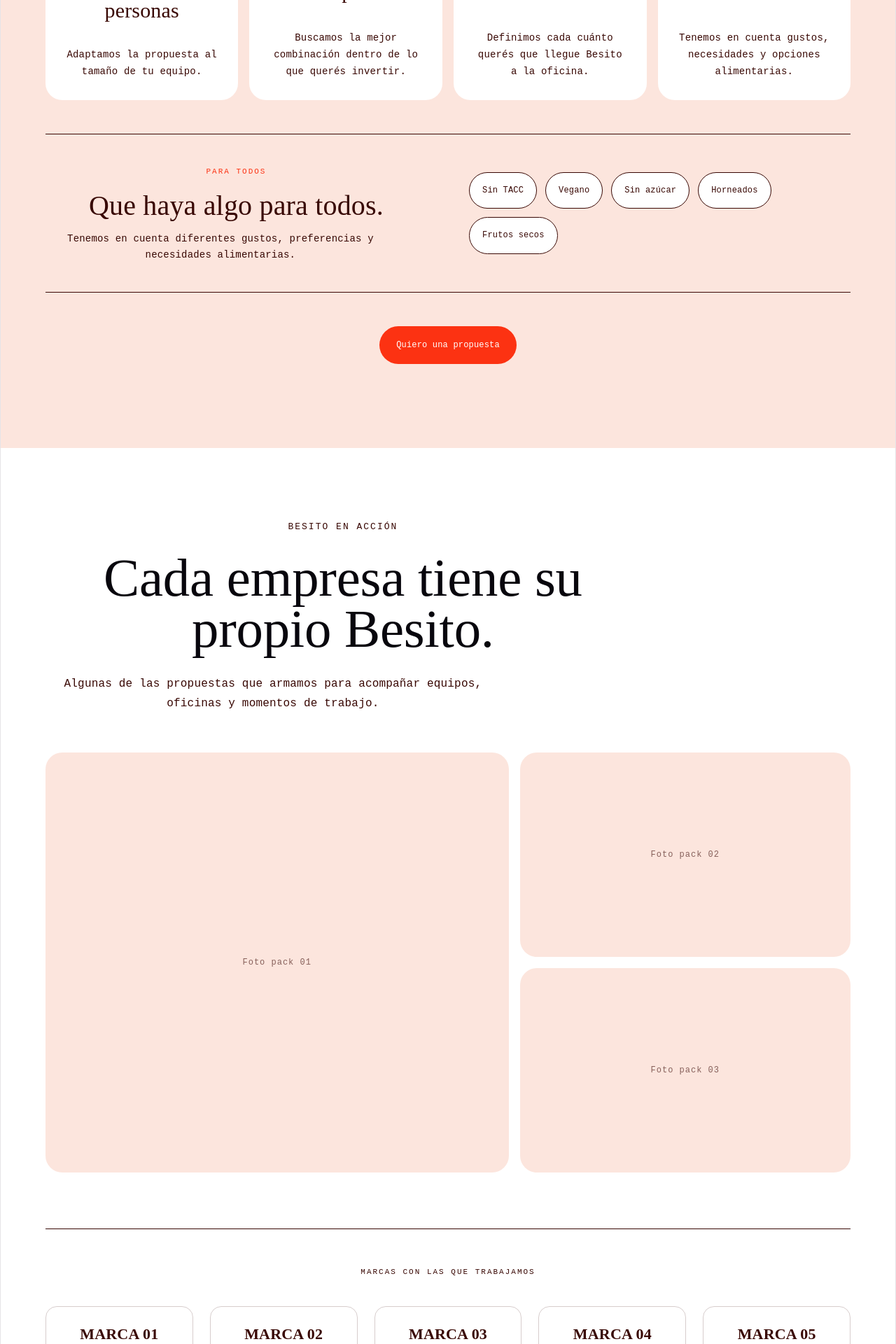
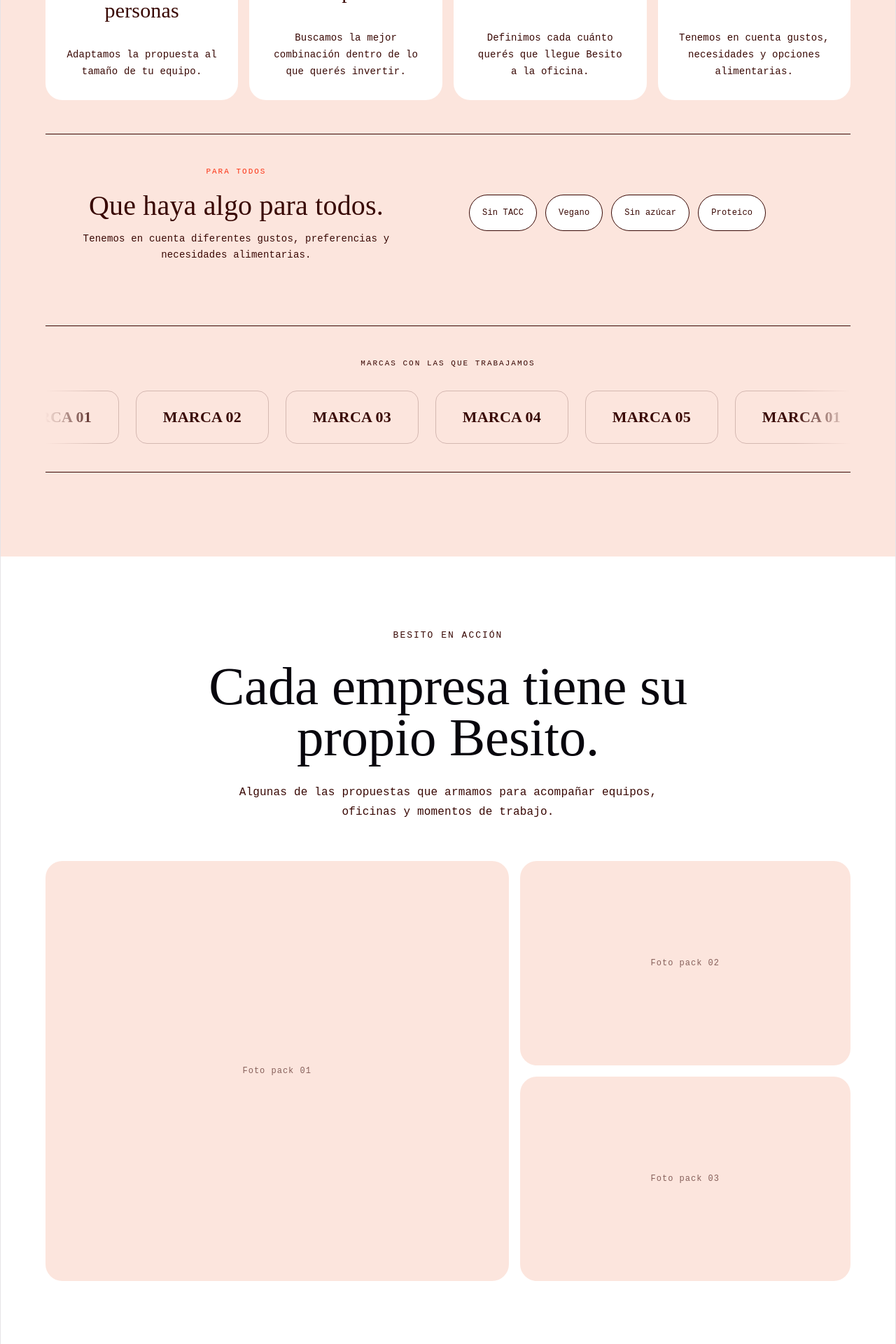
Before and after one commit to nicolasaurora/project-besito, a React (Vite) app: page / in a window 1280 px wide. Shown: the part 2894-4814 px from the top of the page at 70% size. Built offline with nearby package versions, Linux system fonts and the light colour scheme; a web font is replaced by a local one.

Commit message:
Incorporamos animaciones nuevas, centralizamos textos de diferentes componentes

```diff
--- a/src/App.css
+++ b/src/App.css
@@ -103,9 +103,9 @@ a {
 }
 
 .navbar-button:hover {
-  transform: translateY(-1px);
+  transform: translateY(-3px);
   background-color: #e92c0e;
-  box-shadow: 0 5px 12px rgba(252, 50, 18, 0.22);
+  box-shadow: 5px 5px 0 var(--color-primary);
 }
 
 
@@ -202,6 +202,7 @@ a {
 
   text-decoration: none;
   font-size: 12px;
+  transition: transform 0.25s ease, box-shadow 0.25s ease, background-color 0.25s ease, color 0.25s ease;
 }
 
 .hero-button-primary {
@@ -209,9 +210,28 @@ a {
   color: var(--color-white);
 }
 
+.hero-button-primary:hover {
+  transform: translateY(-3px);
+  background-color: #e92c0e;
+  box-shadow: 5px 5px 0 var(--color-primary);
+}
+
 .hero-button-secondary {
   border: 1px solid var(--color-primary);
   color: var(--color-primary);
+}
+
+.hero-button-secondary:hover {
+  transform: translateY(-3px);
+  background-color: var(--color-primary);
+  color: var(--color-white);
+  box-shadow: 5px 5px 0 var(--color-lavender);
+}
+
+.hero-button-primary:focus-visible,
+.hero-button-secondary:focus-visible {
+  outline: 2px solid var(--color-primary);
+  outline-offset: 4px;
 }
 
 .hero-image {
@@ -663,7 +683,8 @@ a {
 
 .packs-header {
   max-width: 850px;
-  margin-bottom: 80px;
+  margin: 0 auto 80px;
+  text-align: center;
 }
 
 .packs-eyebrow {
@@ -684,6 +705,7 @@ a {
 
 .packs-header p {
   max-width: 650px;
+  margin-inline: auto;
 
   font-size: 18px;
   line-height: 1.7;
@@ -708,6 +730,7 @@ a {
   background-color: var(--color-white);
 
   border-radius: 24px;
+
 }
 
 .pack-card span {
@@ -760,7 +783,6 @@ a {
   align-items: center;
 
   border-top: 1px solid var(--color-primary);
-  border-bottom: 1px solid var(--color-primary);
 }
 
 .packs-inclusion-text > span {
@@ -773,6 +795,11 @@ a {
   letter-spacing: 2px;
 }
 
+.packs-inclusion-text {
+  justify-self: center;
+  text-align: center;
+}
+
 .packs-inclusion-text h3 {
   margin-bottom: 16px;
 
@@ -783,6 +810,7 @@ a {
 
 .packs-inclusion-text p {
   max-width: 500px;
+  margin-inline: auto;
 
   font-size: 14px;
   line-height: 1.7;
@@ -803,6 +831,14 @@ a {
   border-radius: 999px;
 
   font-size: 12px;
+  transition: transform 0.2s ease, box-shadow 0.2s ease, background-color 0.2s ease;
+}
+
+@media (hover: hover) {
+  .packs-tags span:hover {
+    transform: scale(1.06);
+    box-shadow: 3px 3px 0 var(--color-accent);
+  }
 }
 
 /* =========================
@@ -832,6 +868,7 @@ a {
 
   .pack-card {
     min-height: 240px;
+    box-shadow: 7px 7px 0 var(--color-accent);
   }
 
   .packs-inclusion {
@@ -862,7 +899,8 @@ a {
 
 .how-we-work-header {
   max-width: 850px;
-  margin-bottom: 80px;
+  margin: 0 auto 80px;
+  text-align: center;
 }
 
 .how-we-work-eyebrow {
@@ -893,6 +931,8 @@ a {
 
   display: flex;
   flex-direction: column;
+  align-items: center;
+  text-align: center;
 }
 
 .how-step:not(:last-child) {
@@ -917,7 +957,7 @@ a {
 }
 
 .how-step p {
-  max-width: 320px;
+  max-width: 280px;
 
   font-size: 14px;
   line-height: 1.7;
@@ -1043,6 +1083,33 @@ a {
 
   font-size: 14px;
   line-height: 1.7;
+}
+
+/* Apertura suave de cada respuesta sin cambiar la semántica de <details>. */
+.faq-item summary::after {
+  content: '+';
+  transition: transform 0.28s ease;
+}
+
+.faq-item[open] summary::after {
+  content: '+';
+  transform: rotate(45deg);
+}
+
+.faq-item[open] p {
+  animation: faq-answer-reveal 0.35s ease-out both;
+}
+
+@keyframes faq-answer-reveal {
+  from {
+    opacity: 0;
+    transform: translateY(-10px);
+  }
+
+  to {
+    opacity: 1;
+    transform: translateY(0);
+  }
 }
 
 /* =========================
@@ -1294,7 +1361,8 @@ a {
 
 .packs-showcase-header {
   max-width: 850px;
-  margin-bottom: 56px;
+  margin: 0 auto 56px;
+  text-align: center;
 }
 
 .packs-showcase-eyebrow {
@@ -1315,6 +1383,7 @@ a {
 
 .packs-showcase-header p {
   max-width: 650px;
+  margin-inline: auto;
 
   font-size: 16px;
   line-height: 1.7;
@@ -1369,28 +1438,45 @@ a {
 ========================= */
 
 .brands {
-  padding-top: 48px;
+  margin-top: 0;
+  padding: 40px 0;
 
   border-top: 1px solid var(--color-primary);
+  border-bottom: 1px solid var(--color-primary);
 }
 
 .brands-title {
   display: block;
-  margin-bottom: 36px;
+  margin-bottom: 26px;
 
   font-size: 11px;
   letter-spacing: 2px;
 }
 
+.brands-carousel {
+  width: 100%;
+  overflow: hidden;
+  mask-image: linear-gradient(to right, transparent, black 7%, black 93%, transparent);
+  cursor: grab;
+  touch-action: pan-y;
+  user-select: none;
+}
+
+.brands-carousel.is-dragging {
+  cursor: grabbing;
+}
+
 .brands-list {
-  display: grid;
-  grid-template-columns: repeat(5, 1fr);
-  gap: 24px;
+  width: max-content;
+  display: flex;
   align-items: center;
 }
 
 .brands-list span {
-  min-height: 80px;
+  width: 190px;
+  min-height: 76px;
+  margin-right: 24px;
+  flex: 0 0 auto;
 
   display: flex;
   align-items: center;
@@ -1438,13 +1524,10 @@ a {
     min-height: 400px;
   }
 
-  .brands-list {
-    grid-template-columns: repeat(2, 1fr);
-    gap: 12px;
-  }
-
   .brands-list span {
-    min-height: 70px;
+    width: 145px;
+    min-height: 64px;
+    margin-right: 12px;
     font-size: 18px;
   }
 
--- /dev/null
+++ b/src/components/BrandsCarousel.jsx
@@ -0,0 +1,79 @@
+import { useEffect, useRef } from 'react'
+
+const brands = ['MARCA 01', 'MARCA 02', 'MARCA 03', 'MARCA 04', 'MARCA 05']
+
+export default function BrandsCarousel() {
+  const carouselRef = useRef(null)
+  const trackRef = useRef(null)
+
+  useEffect(() => {
+    const carousel = carouselRef.current
+    const track = trackRef.current
+    if (!carousel || !track) return undefined
+
+    const reducedMotion = window.matchMedia('(prefers-reduced-motion: reduce)').matches
+    let frameId
+    let dragging = false
+    let startX = 0
+    let startScroll = 0
+    let autoPosition = carousel.scrollLeft
+
+    const animate = () => {
+      if (!dragging && !reducedMotion) {
+        const loopWidth = track.scrollWidth / 3
+        autoPosition += 0.2
+        if (autoPosition >= loopWidth) autoPosition -= loopWidth
+        carousel.scrollLeft = autoPosition
+      }
+      frameId = requestAnimationFrame(animate)
+    }
+
+    const startDrag = (event) => {
+      dragging = true
+      startX = event.clientX
+      startScroll = carousel.scrollLeft
+      autoPosition = startScroll
+      carousel.classList.add('is-dragging')
+      carousel.setPointerCapture(event.pointerId)
+    }
+
+    const drag = (event) => {
+      if (!dragging) return
+      const loopWidth = track.scrollWidth / 3
+      let nextPosition = startScroll - (event.clientX - startX)
+      while (nextPosition < 0) nextPosition += loopWidth
+      while (nextPosition >= loopWidth) nextPosition -= loopWidth
+      carousel.scrollLeft = nextPosition
+      autoPosition = nextPosition
+    }
+
+    const endDrag = (event) => {
+      if (!dragging) return
+      dragging = false
+      carousel.classList.remove('is-dragging')
+      if (carousel.hasPointerCapture(event.pointerId)) carousel.releasePointerCapture(event.pointerId)
+    }
+
+    carousel.addEventListener('pointerdown', startDrag)
+    carousel.addEventListener('pointermove', drag)
+    carousel.addEventListener('pointerup', endDrag)
+    carousel.addEventListener('pointercancel', endDrag)
+    frameId = requestAnimationFrame(animate)
+
+    return () => {
+      cancelAnimationFrame(frameId)
+      carousel.removeEventListener('pointerdown', startDrag)
+      carousel.removeEventListener('pointermove', drag)
+      carousel.removeEventListener('pointerup', endDrag)
+      carousel.removeEventListener('pointercancel', endDrag)
+    }
+  }, [])
+
+  return <div className="brands-carousel" ref={carouselRef} aria-label="Marcas con las que trabajamos">
+    <div className="brands-list" ref={trackRef}>
+      {brands.map(brand => <span key={brand}>{brand}</span>)}
+      {brands.map(brand => <span key={`${brand}-duplicate`} aria-hidden="true">{brand}</span>)}
+      {brands.map(brand => <span key={`${brand}-duplicate-2`} aria-hidden="true">{brand}</span>)}
+    </div>
+  </div>
+}
--- a/src/components/PackShowCase.jsx
+++ b/src/components/PackShowCase.jsx
@@ -35,24 +35,6 @@ const PacksShowcase = () => {
 
             </div>
 
-            <div className="brands">
-
-                <span className="brands-title">
-                    MARCAS CON LAS QUE TRABAJAMOS
-                </span>
-
-                <div className="brands-list">
-
-                    <span>MARCA 01</span>
-                    <span>MARCA 02</span>
-                    <span>MARCA 03</span>
-                    <span>MARCA 04</span>
-                    <span>MARCA 05</span>
-
-                </div>
-
-            </div>
-
         </section>
     )
 }
--- a/src/components/Packs.jsx
+++ b/src/components/Packs.jsx
@@ -1,3 +1,5 @@
+import BrandsCarousel from './BrandsCarousel'
+
 const Packs = () => {
   return (
     <section className="packs" id="packs">
@@ -75,15 +77,16 @@ const Packs = () => {
           <span>Sin TACC</span>
           <span>Vegano</span>
           <span>Sin azúcar</span>
-          <span>Horneados</span>
-          <span>Frutos secos</span>
+          <span>Proteico</span>
         </div>
 
       </div>
 
-      <a href="#presupuesto" className="packs-button">
-        Quiero una propuesta
-      </a>
+      <div className="brands">
+        <span className="brands-title">MARCAS CON LAS QUE TRABAJAMOS</span>
+
+        <BrandsCarousel />
+      </div>
 
     </section>
   )
--- a/src/components/PageAnimations.jsx
+++ b/src/components/PageAnimations.jsx
@@ -9,8 +9,8 @@ const animations = [
   { trigger: '.hero', targets: '.hero-image', x: 36, y: 12, start: 'top 78%' },
   { trigger: '.about', targets: '.about-header, .about-content', y: 38, stagger: 0.16 },
   { trigger: '.why-besito', targets: '.why-besito-header', y: 34, stagger: 0.12 },
-  { trigger: '.packs', targets: '.packs-header, .pack-card, .packs-inclusion', y: 34, stagger: 0.1 },
-  { trigger: '.packs-showcase', targets: '.packs-showcase-header, .pack-photo, .brands', y: 32, stagger: 0.12 },
+  { trigger: '.packs', targets: '.packs-header, .pack-card, .packs-inclusion, .brands', y: 34, stagger: 0.1 },
+  { trigger: '.packs-showcase', targets: '.packs-showcase-header, .pack-photo', y: 32, stagger: 0.12 },
   { trigger: '.how-we-work', targets: '.how-we-work-header, .how-step', y: 34, stagger: 0.14 },
   { trigger: '.faq', targets: '.faq-header, .faq-item', y: 24, stagger: 0.09 },
   { trigger: '.final-cta', targets: '.final-cta > *', y: 28, stagger: 0.12 },
```
Also changed, not shown: src/components/Inclusion.jsx (deleted, +0 -40 lines).
